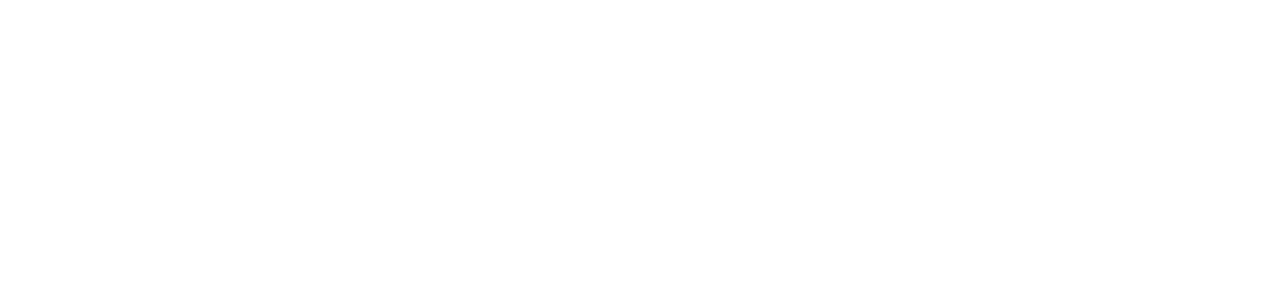
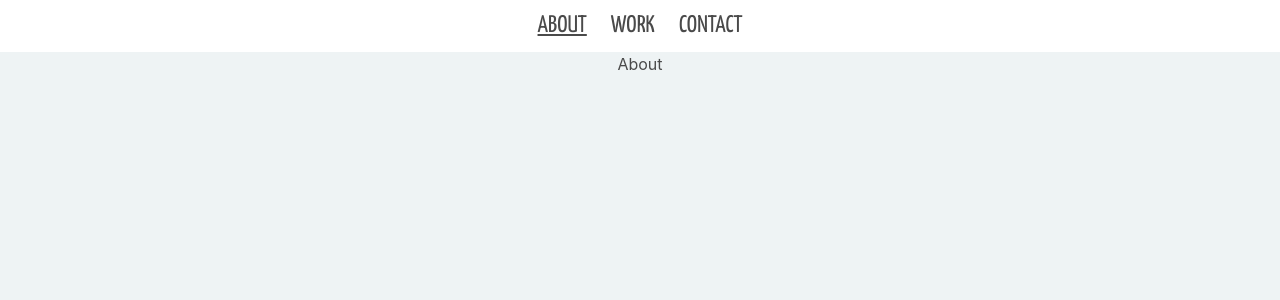
Before and after one commit to PChwistek/personal, a React (Create React App) app: page / in a window 1280 px wide. Shown: the top 300 px of the page. Built offline with nearby package versions, Linux system fonts and the light colour scheme.

Commit message:
added working router and nav

```diff
--- /dev/null
+++ b/src/About.js
@@ -0,0 +1,26 @@
+/* eslint-disable */
+import React, { Component } from 'react';
+import ReactDOM from 'react-dom'
+
+/*eslint-enable*/
+
+class About extends Component {
+
+  constructor(props) {
+    super(props);
+    this.state = {
+
+    };
+  }
+
+  render() {
+    return (
+      <div className="container main">
+        About
+      </div>
+    );
+  }
+}
+
+ReactDOM.render(<About />, document.getElementById('root'));
+export default About;
--- a/src/App.css
+++ b/src/App.css
@@ -1,3 +1,6 @@
+
+@import url('https://fonts.googleapis.com/css?family=Yanone+Kaffeesatz');
+
 .App {
   text-align: center;
 }
@@ -26,3 +29,19 @@
   from { transform: rotate(0deg); }
   to { transform: rotate(360deg); }
 }
+
+.navbar {
+  display:flex;
+  justify-content:center;
+  font-family: 'Yanone Kaffeesatz', sans-serif;
+  font-size:24px;
+}
+
+.active {
+  text-decoration: underline;
+}
+
+html, body{
+  background-color: #eef3f4;
+  height: 100%;
+}
--- /dev/null
+++ b/src/Contact.js
@@ -0,0 +1,26 @@
+/* eslint-disable */
+import React, { Component } from 'react';
+import ReactDOM from 'react-dom'
+
+/*eslint-enable*/
+
+class Contact extends Component {
+
+  constructor(props) {
+    super(props);
+    this.state = {
+
+    };
+  }
+
+  render() {
+    return (
+      <div className="container main">
+        Contact
+      </div>
+    );
+  }
+}
+
+ReactDOM.render(<Contact />, document.getElementById('root'));
+export default Contact;
--- /dev/null
+++ b/src/Router.js
@@ -0,0 +1,76 @@
+/*eslint-disable*/
+import React, { Component } from 'react';
+import ReactDOM from 'react-dom'
+import Work from './Work'
+import Contact from './Contact'
+import About from './About'
+import {
+  BrowserRouter,
+  Route,
+  Link
+} from 'react-router-dom'
+
+/*eslint-enable*/
+
+const routes = [
+
+  {
+    path: '/',
+    exact: true,
+    main: () => <About />
+  },
+  {
+    path: '/work',
+    main: () => <Work />,
+  },
+  {
+    path: '/contact',
+    main: () => <Contact />,
+  }
+];
+
+class Router extends Component {
+
+  constructor(props) {
+    super(props);
+    this.state = {
+      activeIndex: 0
+    };
+  }
+
+  handleSelected = (index) => this.setState({ activeIndex : index})
+
+  render() {
+    return (
+      <BrowserRouter>
+        <div>
+          <nav className="navbar">
+            <Link to="/">
+              <div className={this.state.activeIndex=== 0 ? 'navbar-item active': 'navbar-item'} onClick={() => this.handleSelected(0)}>ABOUT</div>
+            </Link>
+            <Link to="/work">
+              <div className={this.state.activeIndex=== 1 ? 'navbar-item active': 'navbar-item'} onClick={() => this.handleSelected(1)}>WORK</div>
+            </Link>
+            <Link to="/contact">
+              <div className={this.state.activeIndex=== 2 ? 'navbar-item active': 'navbar-item'} onClick={() => this.handleSelected(2)}>CONTACT</div>
+            </Link>
+          </nav>
+          <div className="container main">
+            {routes.map((route, index) => (
+              <Route
+                key={index}
+                path={route.path}
+                exact={route.exact}
+                component={route.main}
+              />
+            ))}
+          </div>
+        </div>
+      </BrowserRouter>
+    );
+  }
+}
+
+
+ReactDOM.render(<Router />, document.getElementById('root'));
+export default Router;
--- /dev/null
+++ b/src/Work.js
@@ -0,0 +1,26 @@
+/* eslint-disable */
+import React, { Component } from 'react';
+import ReactDOM from 'react-dom'
+
+/*eslint-enable*/
+
+class Work extends Component {
+
+  constructor(props) {
+    super(props);
+    this.state = {
+
+    };
+  }
+
+  render() {
+    return (
+      <div className="container main">
+        Work
+      </div>
+    );
+  }
+}
+
+ReactDOM.render(<Work />, document.getElementById('root'));
+export default Work;
--- a/src/index.js
+++ b/src/index.js
@@ -1,3 +1,4 @@
+/*eslint-disable*/
 import React from 'react';
 import ReactDOM from 'react-dom';
 import './index.css';
```
Also changed, not shown: src/App.js (+10 -1 lines).
